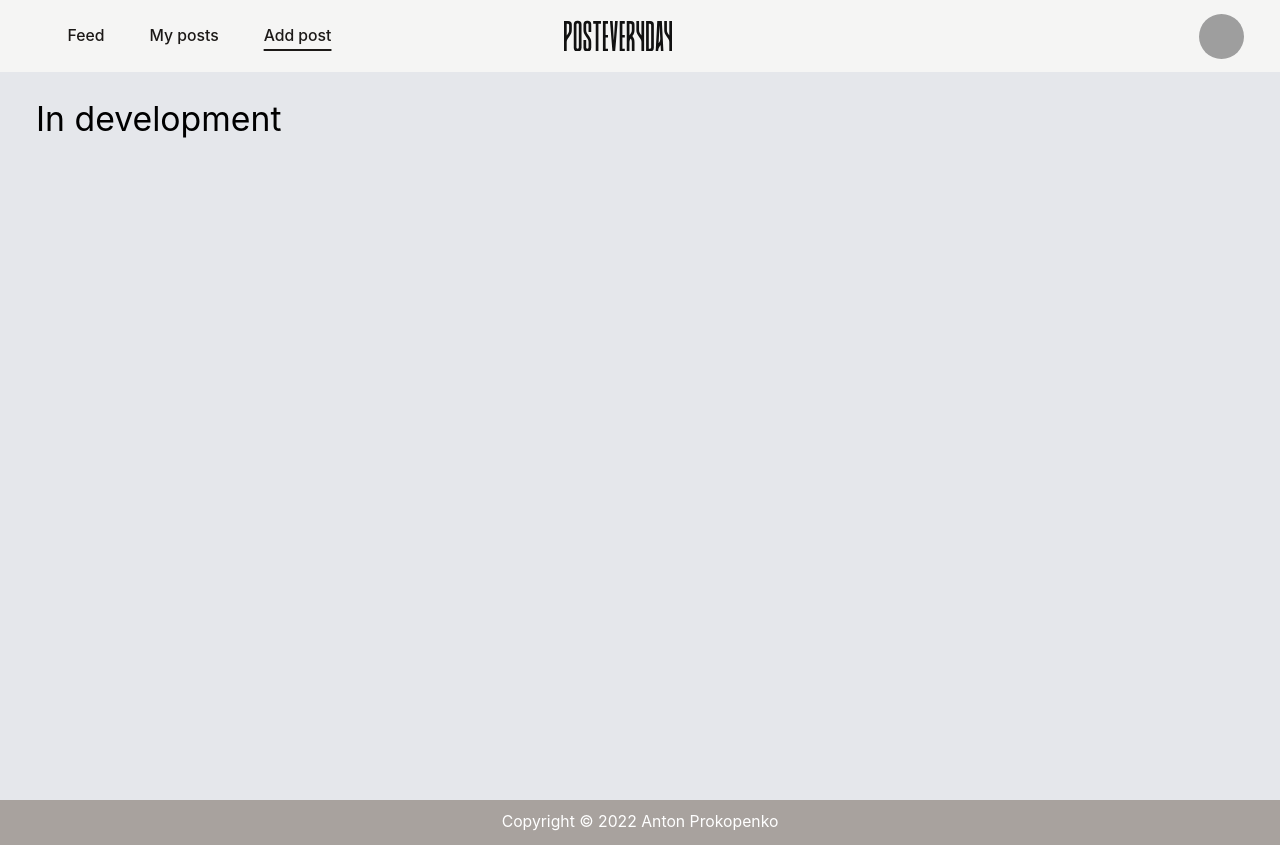
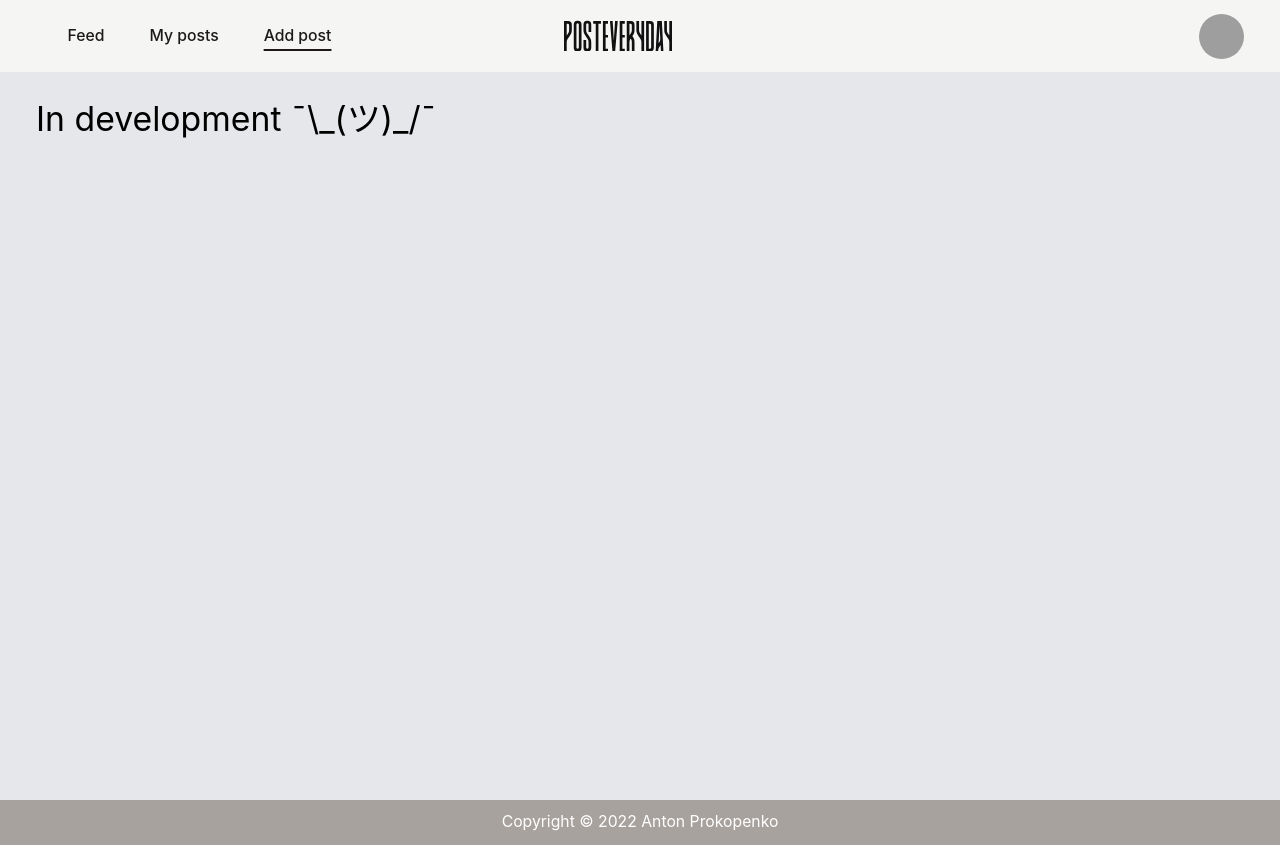
Before and after one commit to aprokdev/posteveryday, a Next.js app: page /add-post in a window 1280 px wide. Built offline with nearby package versions, Linux system fonts and the light colour scheme; grey boxes are pictures that could not be loaded.

Commit message:
test AWS CI/CD

```diff
--- a/pages/add-post/index.tsx
+++ b/pages/add-post/index.tsx
@@ -6,7 +6,7 @@ function AddPost() {
     const [value, setValue] = React.useState('');
     return (
         <Layout>
-            <h2 className="text-3xl">In development</h2>
+            <h2 className="text-3xl">In development ¯\_(ツ)_/¯</h2>
             {/* <Input value={value} onChange={({ target }) => setValue(target.value)} /> */}
         </Layout>
     );
```
